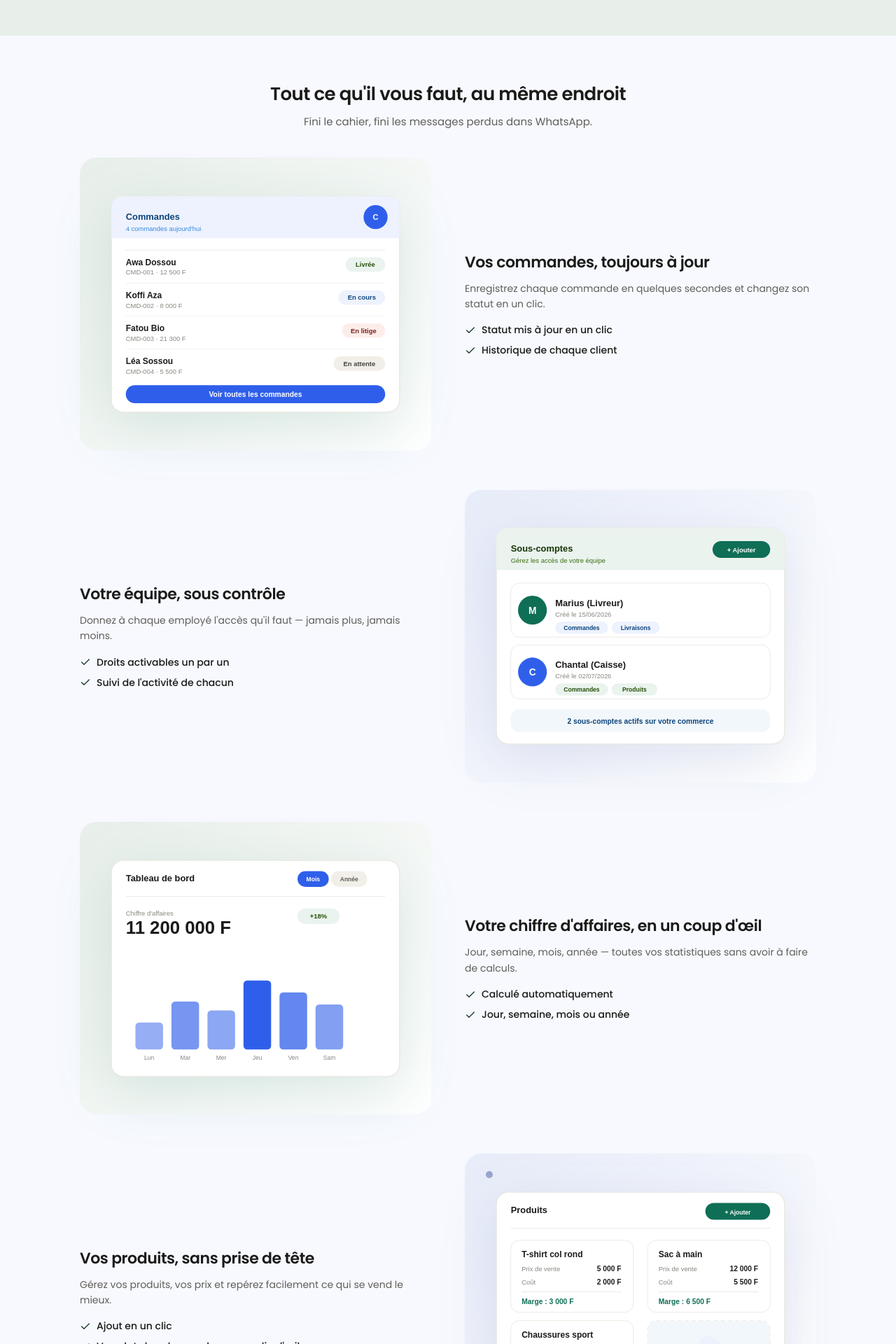
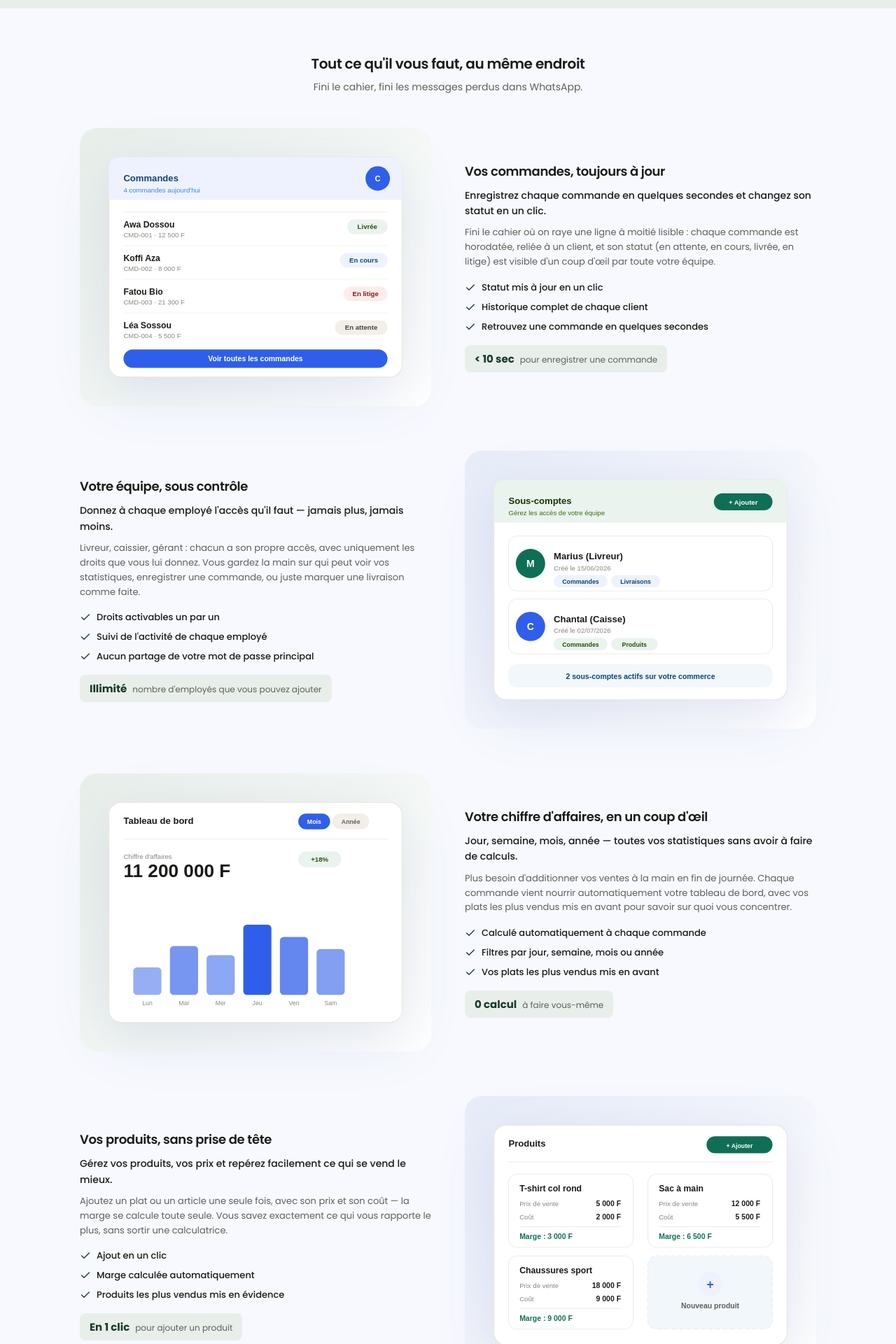
Before and after one commit to ArdennXBT/Monkarnet, a React (Vite) app: page / in a window 1280 px wide. Shown: the part 880-2800 px from the top of the page at 70% size. Built offline with nearby package versions, Linux system fonts and the light colour scheme.

Commit message:
Highlight, Features detaillees, boutons verts, lang fr

```diff
--- a/index.html
+++ b/index.html
@@ -1,5 +1,5 @@
 <!doctype html>
-<html lang="en">
+<html lang="fr">
   <head>
     <meta charset="UTF-8" />
     <link rel="icon" type="image/svg+xml" href="/favicon.svg" />
--- a/src/Pages/Landing/sections/Features/Features.css
+++ b/src/Pages/Landing/sections/Features/Features.css
@@ -1,250 +1,173 @@
 
-.landing-features {
+.ft-section {
   padding: var(--spacing-section) var(--spacing-lg);
   max-width: 1100px;
   margin: 0 auto;
 }
 
-.landing-features-intro {
+.ft-intro {
   text-align: center;
-  margin-bottom: 40px;
+  margin-bottom: 48px;
 }
 
-.landing-features-title {
-  font-size: 26px;
+.ft-intro-title {
+  font-size: 20px;
   font-weight: 600;
   color: var(--color-text);
   letter-spacing: -0.02em;
   margin: 0 0 8px;
 }
 
-.landing-features-subtitle {
-  font-size: 15px;
+.ft-intro-subtitle {
+  font-size: 14px;
   color: var(--color-text-secondary);
   margin: 0;
 }
 
-.feature-row {
+.ft-row {
   display: flex;
   align-items: center;
   gap: 48px;
-  margin-bottom: 56px;
+  margin-bottom: 64px;
 }
 
-.feature-row-reverse {
+.ft-row-reverse {
   flex-direction: row-reverse;
 }
 
-.feature-visual, .feature-text {
+.ft-visual, .ft-text {
   flex: 1;
 }
 
-.feature-text h3 {
-  font-size: 22px;
+.ft-illustration {
+  border-radius: 24px;
+  padding: 24px;
+  display: flex;
+  align-items: center;
+  justify-content: center;
+}
+
+.ft-illustration-green {
+  background: linear-gradient(135deg, var(--color-green-light) 0%, #ffffff 100%);
+}
+
+.ft-illustration-blue {
+  background: linear-gradient(135deg, var(--color-blue-light) 0%, #ffffff 100%);
+}
+
+.ft-image {
+  width: 100%;
+  height: auto;
+  display: block;
+  filter: drop-shadow(0 20px 40px rgba(30, 58, 138, 0.12));
+}
+
+.ft-text h3 {
+  font-size: 18px;
   font-weight: 600;
   color: var(--color-text);
   letter-spacing: -0.02em;
   margin: 0 0 10px;
 }
 
-.feature-text p {
+.ft-text-intro {
   font-size: 14px;
+  font-weight: 500;
+  color: var(--color-text);
+  line-height: 1.6;
+  margin: 0 0 10px;
+}
+
+.ft-text-detail {
+  font-size: 13px;
   color: var(--color-text-secondary);
   line-height: 1.6;
   margin: 0 0 var(--spacing-md);
 }
 
-.feature-text ul {
+.ft-text ul {
   list-style: none;
   padding: 0;
-  margin: 0;
+  margin: 0 0 var(--spacing-md);
   display: flex;
   flex-direction: column;
   gap: 8px;
 }
 
-.feature-text li {
+.ft-text li {
   display: flex;
   align-items: center;
   gap: 8px;
-  font-size: 14px;
+  font-size: 13px;
   color: var(--color-text);
   font-weight: 500;
 }
 
-.feature-text li svg {
+.ft-text li svg {
   color: var(--color-green);
   flex-shrink: 0;
 }
 
-/* Illustrations */
-.illustration {
-  position: relative;
-  aspect-ratio: 1.2;
-  border-radius: 24px;
-  display: flex;
-  align-items: center;
-  justify-content: center;
-  /* overflow left visible so the image's drop-shadow and the
-     background blobs/rings can spill softly past the edges */
-  overflow: visible;
-  padding: 28px;
+.ft-stat {
+  display: inline-flex;
+  align-items: baseline;
+  gap: 8px;
+  background-color: var(--color-green-light);
+  border-radius: var(--radius-sm);
+  padding: 8px 14px;
 }
 
-.illustration-blue {
-  background: linear-gradient(135deg, var(--color-blue-light) 0%, #ffffff 100%);
-  border-radius: 24px;
+.ft-stat-value {
+  font-size: 15px;
+  font-weight: 700;
+  color: var(--color-green);
 }
 
-.illustration-green {
-  background: linear-gradient(135deg, var(--color-green-light) 0%, #ffffff 100%);
-  border-radius: 24px;
-}
-
-.illustration-blob {
-  position: absolute;
-  width: 180px;
-  height: 180px;
-  background-color: var(--color-blue);
-  opacity: 0.15;
-  border-radius: 50%;
-  filter: blur(10px);
-  z-index: 0;
-}
-
-.illustration-blob-green {
-  background-color: var(--color-green);
-}
-
-.illustration-float {
-  position: absolute;
-  background-color: var(--color-white);
-  border-radius: 50%;
-  padding: 10px;
-  box-shadow: 0 8px 20px rgba(0,0,0,0.08);
-  color: var(--color-green);
-  animation: floaty 3s ease-in-out infinite;
-  z-index: 2;
-}
-
-.illustration-float-1 {
-  top: 8%;
-  right: 8%;
-  animation-delay: 0s;
-}
-
-.illustration-float-2 {
-  bottom: 10%;
-  left: 6%;
-  color: var(--color-blue);
-  animation-delay: 1.5s;
-}
-
-@keyframes floaty {
-  0%, 100% { transform: translateY(0); }
-  50% { transform: translateY(-10px); }
-}
-
-.illustration-dot {
-  position: absolute;
-  width: 10px;
-  height: 10px;
-  border-radius: 50%;
-  background-color: var(--color-blue);
-  opacity: 0.4;
-  z-index: 0;
-}
-
-.illustration-dot-1 {
-  top: 6%;
-  left: 6%;
-}
-
-.illustration-dot-2 {
-  bottom: 8%;
-  right: 6%;
-  background-color: var(--color-green);
-}
-
-.illustration-ring {
-  position: absolute;
-  border: 2px solid var(--color-green);
-  opacity: 0.25;
-  border-radius: 50%;
-  z-index: 0;
-}
-
-.illustration-ring-1 {
-  width: 140px;
-  height: 140px;
-}
-
-.illustration-ring-2 {
-  width: 200px;
-  height: 200px;
-}
-
-.feature-image {
-  position: relative;
-  z-index: 1;
-  width: 100%;
-  height: auto;
-  display: block;
-  filter: drop-shadow(0 20px 40px rgba(30, 58, 138, 0.12));
-  transition: transform 0.35s ease;
-}
-
-.illustration-green .feature-image {
-  filter: drop-shadow(0 20px 40px rgba(15, 110, 86, 0.14));
-}
-
-.feature-row:hover .feature-image {
-  transform: translateY(-4px);
+.ft-stat-label {
+  font-size: 12px;
+  color: var(--color-text-secondary);
 }
 
 /* --- Tablette --- */
 @media (max-width: 900px) {
-  .feature-row {
+  .ft-row {
     gap: 32px;
-    margin-bottom: 44px;
+    margin-bottom: 48px;
   }
 }
 
 /* --- Mobile --- */
 @media (max-width: 768px) {
-  .landing-features {
+  .ft-section {
     padding: var(--spacing-section-mobile) var(--spacing-lg);
   }
 
-  .landing-features-intro {
+  .ft-intro {
     margin-bottom: 32px;
   }
 
-  .landing-features-title {
-    font-size: 21px;
+  .ft-intro-title {
+    font-size: 17px;
   }
 
-  .landing-features-subtitle {
-    font-size: 14px;
+  .ft-intro-subtitle {
+    font-size: 13px;
   }
 
-  .feature-row,
-  .feature-row-reverse {
+  .ft-row,
+  .ft-row-reverse {
     flex-direction: column;
     align-items: stretch;
     gap: 20px;
     margin-bottom: 36px;
   }
 
-  .illustration {
-    padding: 16px;
+  .ft-text h3 {
+    font-size: 16px;
   }
 
-  .feature-text h3 {
-    font-size: 19px;
-  }
-
-  .feature-text p {
-    font-size: 14px;
+  .ft-text-intro,
+  .ft-text-detail {
+    font-size: 13px;
   }
 }
--- a/src/Pages/Landing/sections/Features/Features.jsx
+++ b/src/Pages/Landing/sections/Features/Features.jsx
@@ -7,91 +7,100 @@ import imgStats from '../../../../assets/feature-stats.svg';
 import imgProduits from '../../../../assets/feature-produits.svg';
 import './Features.css';
 
+const features = [
+  {
+    image: imgCommandes,
+    alt: 'Aperçu de la gestion des commandes',
+    illustration: 'green',
+    titre: 'Vos commandes, toujours à jour',
+    intro: 'Enregistrez chaque commande en quelques secondes et changez son statut en un clic.',
+    detail: "Fini le cahier où on raye une ligne à moitié lisible : chaque commande est horodatée, reliée à un client, et son statut (en attente, en cours, livrée, en litige) est visible d'un coup d'œil par toute votre équipe.",
+    points: [
+      'Statut mis à jour en un clic',
+      'Historique complet de chaque client',
+      'Retrouvez une commande en quelques secondes',
+    ],
+    stat: { valeur: '< 10 sec', label: 'pour enregistrer une commande' },
+  },
+  {
+    image: imgEquipe,
+    alt: 'Aperçu de la gestion des sous-comptes',
+    illustration: 'blue',
+    titre: 'Votre équipe, sous contrôle',
+    intro: "Donnez à chaque employé l'accès qu'il faut — jamais plus, jamais moins.",
+    detail: "Livreur, caissier, gérant : chacun a son propre accès, avec uniquement les droits que vous lui donnez. Vous gardez la main sur qui peut voir vos statistiques, enregistrer une commande, ou juste marquer une livraison comme faite.",
+    points: [
+      'Droits activables un par un',
+      "Suivi de l'activité de chaque employé",
+      'Aucun partage de votre mot de passe principal',
+    ],
+    stat: { valeur: 'Illimité', label: "nombre d'employés que vous pouvez ajouter" },
+  },
+  {
+    image: imgStats,
+    alt: 'Aperçu du tableau de bord des statistiques',
+    illustration: 'green',
+    titre: "Votre chiffre d'affaires, en un coup d'œil",
+    intro: 'Jour, semaine, mois, année — toutes vos statistiques sans avoir à faire de calculs.',
+    detail: "Plus besoin d'additionner vos ventes à la main en fin de journée. Chaque commande vient nourrir automatiquement votre tableau de bord, avec vos plats les plus vendus mis en avant pour savoir sur quoi vous concentrer.",
+    points: [
+      'Calculé automatiquement à chaque commande',
+      'Filtres par jour, semaine, mois ou année',
+      'Vos plats les plus vendus mis en avant',
+    ],
+    stat: { valeur: '0 calcul', label: 'à faire vous-même' },
+  },
+  {
+    image: imgProduits,
+    alt: 'Aperçu de la gestion des produits',
+    illustration: 'blue',
+    titre: 'Vos produits, sans prise de tête',
+    intro: 'Gérez vos produits, vos prix et repérez facilement ce qui se vend le mieux.',
+    detail: "Ajoutez un plat ou un article une seule fois, avec son prix et son coût — la marge se calcule toute seule. Vous savez exactement ce qui vous rapporte le plus, sans sortir une calculatrice.",
+    points: [
+      'Ajout en un clic',
+      'Marge calculée automatiquement',
+      'Produits les plus vendus mis en évidence',
+    ],
+    stat: { valeur: 'En 1 clic', label: 'pour ajouter un produit' },
+  },
+];
+
 function Features() {
   return (
-    <section className="landing-features" id="fonctionnalites">
-      <div className="landing-features-intro">
-        <h2 className="landing-features-title">Tout ce qu'il vous faut, au même endroit</h2>
-        <p className="landing-features-subtitle">Fini le cahier, fini les messages perdus dans WhatsApp.</p>
+    <section className="ft-section" id="fonctionnalites">
+      <div className="ft-intro">
+        <h2 className="ft-intro-title">Tout ce qu'il vous faut, au même endroit</h2>
+        <p className="ft-intro-subtitle">Fini le cahier, fini les messages perdus dans WhatsApp.</p>
       </div>
 
-      {/* Feature 1 */}
-      <Reveal className="feature-row">
-        <div className="feature-visual">
-          <div className="illustration illustration-green">
-            <div className="illustration-ring illustration-ring-2"></div>
-            <div className="illustration-ring illustration-ring-1"></div>
-            <div className="illustration-blob illustration-blob-green"></div>
-            <img src={imgCommandes} alt="Aperçu de la gestion des commandes" className="feature-image" />
+      {features.map((f, index) => (
+        <Reveal
+          key={f.titre}
+          delay={index * 80}
+          className={`ft-row ${index % 2 === 1 ? 'ft-row-reverse' : ''}`}
+        >
+          <div className="ft-visual">
+            <div className={`ft-illustration ft-illustration-${f.illustration}`}>
+              <img src={f.image} alt={f.alt} className="ft-image" />
+            </div>
           </div>
-        </div>
-        <div className="feature-text">
-          <h3>Vos commandes, toujours à jour</h3>
-          <p>Enregistrez chaque commande en quelques secondes et changez son statut en un clic.</p>
-          <ul>
-            <li><Check size={16} /> Statut mis à jour en un clic</li>
-            <li><Check size={16} /> Historique de chaque client</li>
-          </ul>
-        </div>
-      </Reveal>
-
-      {/* Feature 2 */}
-      <Reveal className="feature-row feature-row-reverse">
-        <div className="feature-visual">
-          <div className="illustration illustration-blue">
-            <div className="illustration-ring illustration-ring-2"></div>
-            <div className="illustration-ring illustration-ring-1"></div>
-            <div className="illustration-blob"></div>
-            <img src={imgEquipe} alt="Aperçu de la gestion des sous-comptes" className="feature-image" />
+          <div className="ft-text">
+            <h3>{f.titre}</h3>
+            <p className="ft-text-intro">{f.intro}</p>
+            <p className="ft-text-detail">{f.detail}</p>
+            <ul>
+              {f.points.map((p) => (
+                <li key={p}><Check size={16} /> {p}</li>
+              ))}
+            </ul>
+            <div className="ft-stat">
+              <span className="ft-stat-value">{f.stat.valeur}</span>
+              <span className="ft-stat-label">{f.stat.label}</span>
+            </div>
           </div>
-        </div>
-        <div className="feature-text">
-          <h3>Votre équipe, sous contrôle</h3>
-          <p>Donnez à chaque employé l'accès qu'il faut — jamais plus, jamais moins.</p>
-          <ul>
-            <li><Check size={16} /> Droits activables un par un</li>
-            <li><Check size={16} /> Suivi de l'activité de chacun</li>
-          </ul>
-        </div>
-      </Reveal>
-
-      {/* Feature 3 */}
-      <Reveal className="feature-row">
-        <div className="feature-visual">
-          <div className="illustration illustration-green">
-            <div className="illustration-blob illustration-blob-green"></div>
-            <img src={imgStats} alt="Aperçu du tableau de bord des statistiques" className="feature-image" />
-          </div>
-        </div>
-        <div className="feature-text">
-          <h3>Votre chiffre d'affaires, en un coup d'œil</h3>
-          <p>Jour, semaine, mois, année — toutes vos statistiques sans avoir à faire de calculs.</p>
-          <ul>
-            <li><Check size={16} /> Calculé automatiquement</li>
-            <li><Check size={16} /> Jour, semaine, mois ou année</li>
-          </ul>
-        </div>
-      </Reveal>
-
-      {/* Feature 4 */}
-      <Reveal className="feature-row feature-row-reverse">
-        <div className="feature-visual">
-          <div className="illustration illustration-blue">
-            <div className="illustration-dot illustration-dot-1"></div>
-            <div className="illustration-dot illustration-dot-2"></div>
-            <div className="illustration-blob"></div>
-            <img src={imgProduits} alt="Aperçu de la gestion des produits" className="feature-image" />
-          </div>
-        </div>
-        <div className="feature-text">
-          <h3>Vos produits, sans prise de tête</h3>
-          <p>Gérez vos produits, vos prix et repérez facilement ce qui se vend le mieux.</p>
-          <ul>
-            <li><Check size={16} /> Ajout en un clic</li>
-            <li><Check size={16} /> Vos plats les plus vendus, en un clin d'œil</li>
-          </ul>
-        </div>
-      </Reveal>
+        </Reveal>
+      ))}
     </section>
   );
 }
--- a/src/Pages/Landing/sections/FinalCta/FinalCta.css
+++ b/src/Pages/Landing/sections/FinalCta/FinalCta.css
@@ -13,8 +13,8 @@
   text-align: center;
   padding: 56px var(--spacing-lg);
   border-radius: 24px;
-  background: linear-gradient(135deg, var(--color-blue) 0%, #162B67 100%);
-  box-shadow: 0 20px 50px rgba(30, 58, 138, 0.35);
+  background: linear-gradient(135deg, #2F6B4E 0%, var(--color-green) 100%);
+  box-shadow: 0 20px 50px rgba(26, 58, 42, 0.35);
   animation: float 4s ease-in-out infinite;
 }
 
```
Also changed, not shown: src/Pages/Landing/sections/Header/Header.css (+6 -1 lines), src/Pages/Landing/sections/Hero/Hero.css (+6 -1 lines), src/Pages/Landing/sections/Highlight/Highlight.css (+9 -9 lines).
